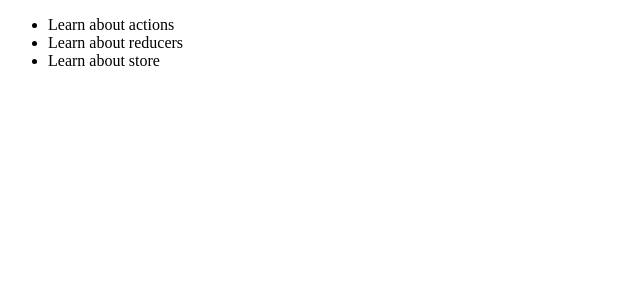
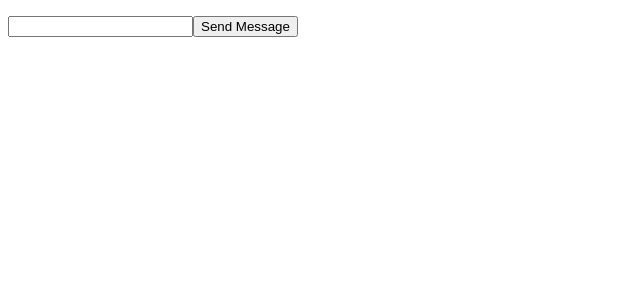
Before and after one commit to laaksomavrick/chatroom, a React (Create React App) app in the folder client/: page / in a window 1280 px wide. Shown: the top 300 px of the page, without its empty margins (0-640 px from the left). Built offline with nearby package versions, Linux system fonts and the light colour scheme.

Commit message:
send messages locally

```diff
--- a/client/src/components/App.js
+++ b/client/src/components/App.js
@@ -1,9 +1,10 @@
 import React from 'react'
-//import AddTodo from '../containers/AddTodo'
+import AddMessage from '../containers/AddMessage'
 import MessageContainer from '../containers/MessageContainer'
 
 export const App = () => (
   <div>
     <MessageContainer />
+    <AddMessage />
   </div>
 )
--- /dev/null
+++ b/client/src/containers/AddMessage.js
@@ -0,0 +1,35 @@
+import React from 'react'
+import { connect } from 'react-redux'
+import { addMessage } from '../actions/actions'
+
+let AddMessage = ({ dispatch }) => {
+  let input
+
+  return (
+    <div>
+      <form
+        onSubmit={e => {
+          e.preventDefault()
+          if (!input.value.trim()) {
+            return
+          }
+          dispatch(addMessage(input.value))
+          input.value = ''
+        }}
+      >
+        <input
+          ref={node => {
+            input = node
+          }}
+        />
+        <button type="submit">
+          Send Message
+        </button>
+      </form>
+    </div>
+  )
+}
+
+AddMessage = connect()(AddMessage)
+
+export default AddMessage
--- a/client/src/index.js
+++ b/client/src/index.js
@@ -5,13 +5,7 @@ import { createStore } from 'redux'
 import { chatApp } from './reducers/reducers'
 import { App } from './components/App'
 
-import { addMessage } from './actions/actions'
-
 let store = createStore(chatApp)
-
-store.dispatch(addMessage('Learn about actions'))
-store.dispatch(addMessage('Learn about reducers'))
-store.dispatch(addMessage('Learn about store'))
 
 render(
   <Provider store={store}>
```
